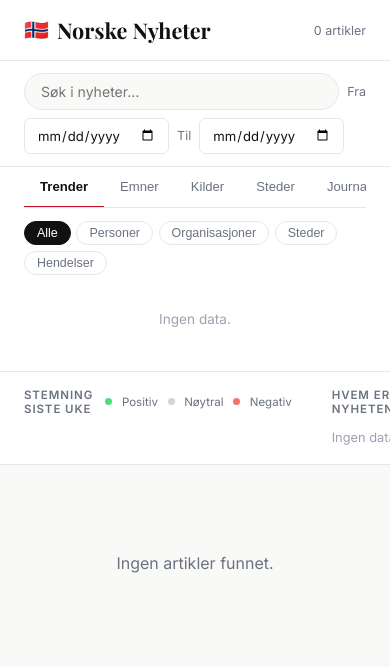
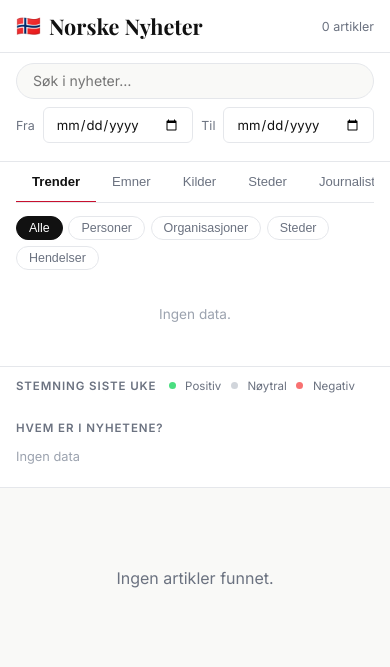
Before and after one commit to mhmdrdwn/aggregator, a FastAPI app: page / in a window 390 px wide; the page is wider, and only the part inside the window is pictured. Shown: the top 667 px of that part. Run offline with FastAPI, Linux system fonts and the light colour scheme; data that the repository does not hold is empty; some libraries are stand-ins or nearby versions.

Commit message:
chore: add mobile UX

```diff
--- a/aggregator/templates/index.html
+++ b/aggregator/templates/index.html
@@ -382,6 +382,51 @@
     }
     @keyframes shimmer { to { background-position: -400% 0; } }
 
+    .date-row {
+      display: flex;
+      align-items: center;
+      gap: 0.5rem;
+      flex-shrink: 0;
+    }
+
+    /* ── Mobile ──────────────────────────────────────────────────────────── */
+
+    @media (max-width: 640px) {
+      .header-inner { padding: 0.75rem 1rem; }
+
+      .search-inner {
+        flex-direction: column;
+        align-items: stretch;
+        padding: 0.6rem 1rem;
+        gap: 0.5rem;
+      }
+      .search-input { min-width: 0; }
+      .date-row { flex-wrap: wrap; }
+      .date-input { flex: 1; min-width: 110px; }
+
+      .explore-inner { padding: 0 1rem 1rem; }
+
+      .analytics-inner {
+        grid-template-columns: 1fr;
+        gap: 1.25rem;
+        padding: 0.75rem 1rem 1rem;
+      }
+
+      .grid {
+        padding: 1rem;
+        gap: 0.75rem;
+      }
+
+      .card { padding: 1rem 1.1rem 0.85rem; }
+      .card-img {
+        width: calc(100% + 2.2rem);
+        margin: -1rem -1.1rem 0.5rem;
+      }
+
+      .pagination { padding: 1rem 1rem 2.5rem; }
+      .page-btn { min-width: 32px; height: 32px; font-size: 0.8rem; }
+    }
+
   </style>
 </head>
 <body>
@@ -399,10 +444,12 @@
 <div class="search-bar">
   <div class="search-inner">
     <input class="search-input" id="search" type="search" placeholder="Søk i nyheter…" />
+    <div class="date-row">
       <span class="date-label">Fra</span>
       <input class="date-input" id="date-from" type="date" />
       <span class="date-label">Til</span>
       <input class="date-input" id="date-to" type="date" />
+    </div>
     <span id="active-filter-wrap"></span>
   </div>
 </div>
@@ -627,8 +674,10 @@
 
   // ── chart loaders ─────────────────────────────────────────────────────────
 
+  function isMobile() { return window.innerWidth < 640; }
+
   async function loadEntities() {
-    const params = new URLSearchParams({ limit: 36, source: [...activeSource].join(',') });
+    const params = new URLSearchParams({ limit: isMobile() ? 15 : 36, source: [...activeSource].join(',') });
     if (activeLabel) params.set('label', activeLabel);
     const data = await fetch(`/api/entities?${params}`).then(r => r.json());
     drawTreemap(data, 'bubble-chart', 280,
@@ -666,7 +715,7 @@
 
   async function loadSourcesChart() {
     const data = await fetch('/api/sources').then(r => r.json());
-    const items = data.slice(0, 18).map(({ source, count }) => ({ text: source, count }));
+    const items = data.slice(0, isMobile() ? 10 : 18).map(({ source, count }) => ({ text: source, count }));
     drawTreemap(items, 'sources-chart', 240,
       d => activeSource.has(d.text) ? ITEM_ACTIVE : ITEM_COLOR,
       d => {
@@ -724,7 +773,8 @@
     const items = PLACES
       .map(({ city, source }) => ({ text: city, source, count: counts[source] || 0 }))
       .filter(d => d.count > 0)
-      .sort((a, b) => b.count - a.count);
+      .sort((a, b) => b.count - a.count)
+      .slice(0, isMobile() ? 12 : undefined);
     drawTreemap(items, 'places-chart', 240,
       d => activeSource.has(d.source) ? ITEM_ACTIVE : ITEM_COLOR,
       d => {
@@ -735,7 +785,7 @@
   }
 
   async function loadAuthorsChart() {
-    const params = new URLSearchParams({ source: [...activeSource].join(','), topic: [...activeTopic].join(','), days: 7, limit: 50 });
+    const params = new URLSearchParams({ source: [...activeSource].join(','), topic: [...activeTopic].join(','), days: 7, limit: isMobile() ? 20 : 50 });
     const data = await fetch(`/api/authors?${params}`).then(r => r.json());
     const items = data.map(({ author, count, sources }) => ({ text: author, count, sources }));
 
@@ -776,10 +826,16 @@
   }
 
   let resizeTimer;
-  new ResizeObserver(() => {
+  function onResize() {
     clearTimeout(resizeTimer);
-    resizeTimer = setTimeout(reloadActiveChart, 150);
-  }).observe(document.querySelector('.explore-inner'));
+    resizeTimer = setTimeout(() => {
+      reloadActiveChart();
+      loadSentimentChart();
+      loadEntityTimeline();
+    }, 200);
+  }
+  window.addEventListener('resize', onResize);
+  new ResizeObserver(onResize).observe(document.querySelector('.explore-inner'));
 
   document.getElementById('main-tabs').addEventListener('click', e => {
     const tab = e.target.closest('.tab-btn');
@@ -889,9 +945,9 @@
       return;
     }
 
-    const legendW = 120;
+    const W = container.clientWidth || 600;
+    const legendW = W >= 480 ? 120 : 0;
     const m = { top: 6, right: 6, bottom: 22, left: 28 };
-    const W = container.clientWidth || 600;
     const H = 90;
     const w = W - m.left - m.right - legendW;
     const h = H - m.top - m.bottom;
@@ -970,6 +1026,7 @@
       .call(a => a.selectAll('line').remove())
       .selectAll('text').style('font-size', '10px').style('fill', '#9ca3af');
 
+    if (legendW > 0) {
       const legend = svg.append('g').attr('transform', `translate(${m.left + w + 10},${m.top})`);
       data.series.forEach((s, i) => {
         const color = LINE_COLORS[i % LINE_COLORS.length];
@@ -981,6 +1038,7 @@
         row.append('text').attr('x', 15).attr('y', 9).text(lbl)
           .style('font-size', '9.5px').style('fill', '#6b7280');
       });
+    }
 
     container.appendChild(svg.node());
   }
@@ -1064,11 +1122,6 @@
   dateFromEl.addEventListener('change', () => { currentPage = 1; loadArticles(); loadSentimentChart(); });
   dateToEl.addEventListener('change',   () => { currentPage = 1; loadArticles(); loadSentimentChart(); });
 
-  let sentResizeTimer;
-  new ResizeObserver(() => {
-    clearTimeout(sentResizeTimer);
-    sentResizeTimer = setTimeout(() => { loadSentimentChart(); loadEntityTimeline(); }, 150);
-  }).observe(document.querySelector('.analytics-inner'));
 
   // ── init ──────────────────────────────────────────────────────────────────
   loadArticles();
```
Lines whose indentation alone changed are shown as unchanged.
